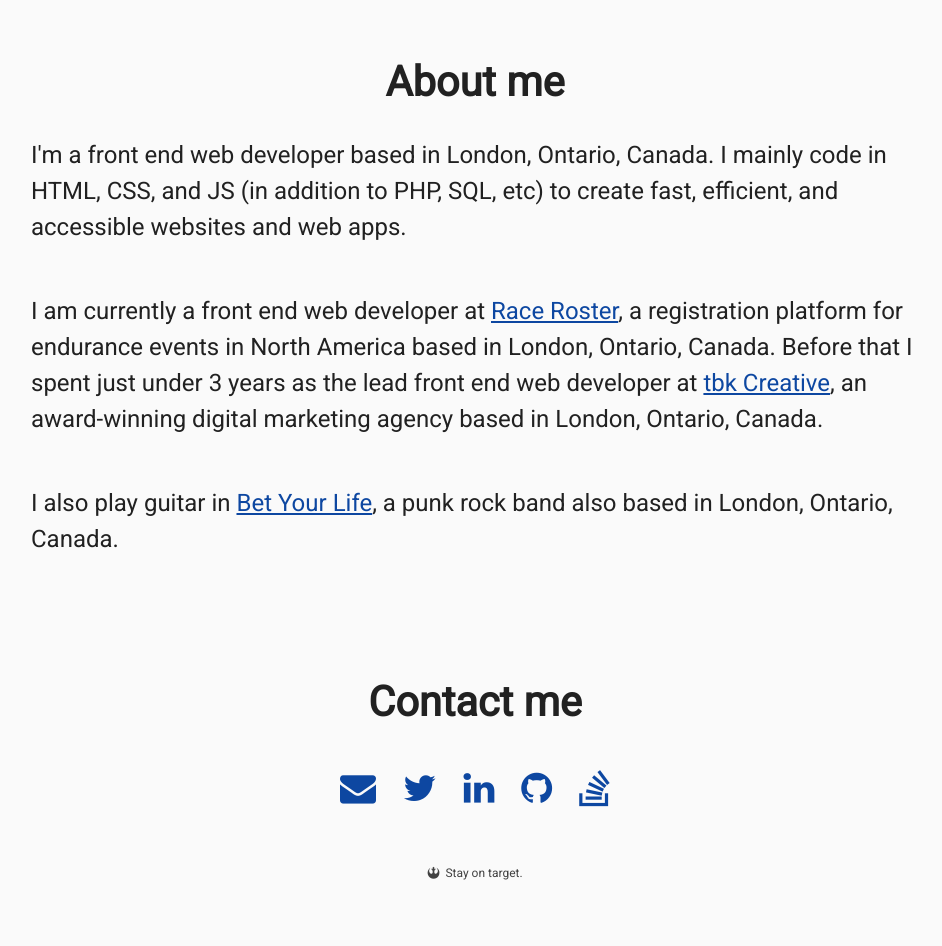
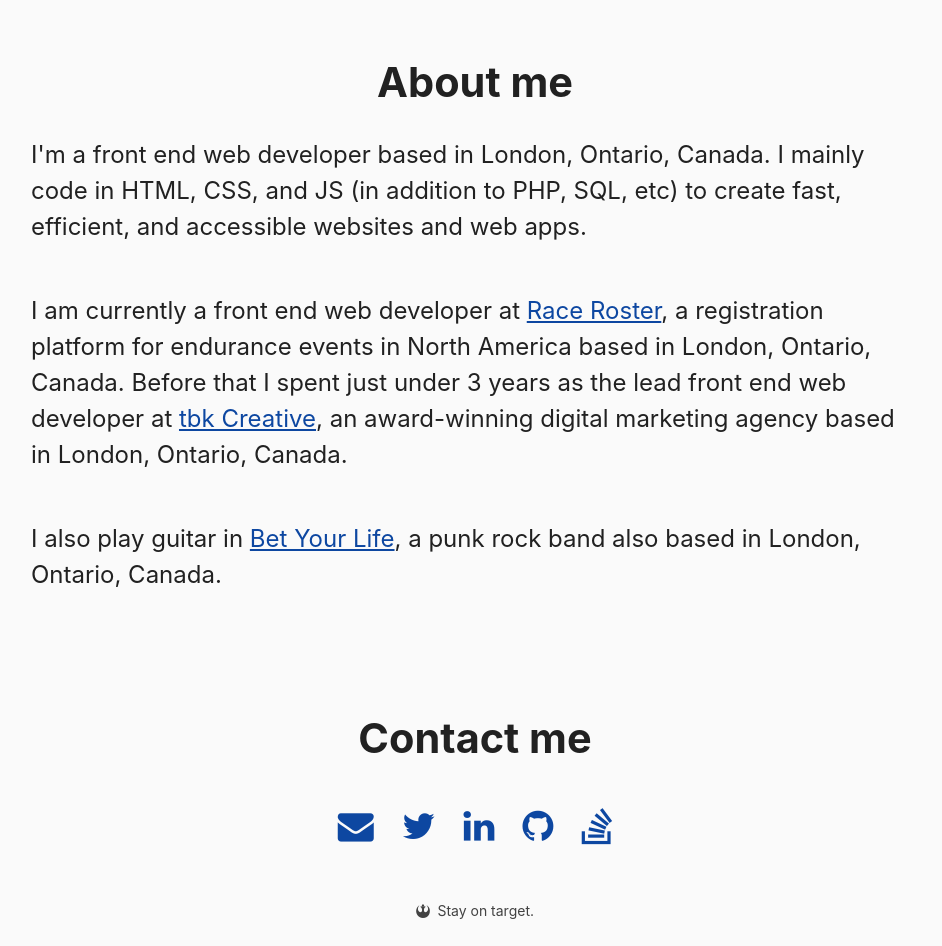
Before and after one commit to scottblinch/scottblinch.me, a website: page index.html in a window 1280 px wide. Shown: the part 600-1546 px from the top of the page, without its empty margins (165-1107 px from the left). Before the commit the page ends 1507 px from the top, so only its background shows below. Drawn offline with Linux system fonts and the light colour scheme.

Commit message:
Do the thing everyone is doing that makes you cool by using system fonts

```diff
--- a/index.html
+++ b/index.html
@@ -34,8 +34,7 @@
         <meta name="application-name" content="Scott Blinch">
         <meta name="theme-color" content="#ffffff">
 
-        <link rel="stylesheet" href="https://fonts.googleapis.com/css?family=Roboto">
-        <link rel="stylesheet" href="css/style.min.css?v=d41d8cd98f00b204e9800998ecf8427e">
+        <link rel="stylesheet" href="css/style.min.css?v=941b3001e4f455561755887cea751c78">
     </head>
     <body>
         <div class="container" itemscope itemtype="https://schema.org/Person">
--- a/scss/_home.scss
+++ b/scss/_home.scss
@@ -1,5 +1,5 @@
 html {
-    font-family: 'Roboto', sans-serif;
+    font-family: -apple-system, BlinkMacSystemFont, "Segoe UI", Roboto, Oxygen-Sans, Ubuntu, Cantarell, "Helvetica Neue", sans-serif;
     font-size: calc(18px + (24 - 18) * (100vw - 320px) / (1200 - 320));
     color: #212121;
     box-sizing: border-box;
@@ -130,7 +130,7 @@
 }
 
 .probably-insufferable-star-wars-reference {
-    font-size: .5em;
+    font-size: 14px;
     color: #424242;
     text-decoration: none;
 
--- a/service-worker.js
+++ b/service-worker.js
@@ -37,7 +37,7 @@
 /* eslint-disable indent, no-unused-vars, no-multiple-empty-lines, max-nested-callbacks, space-before-function-paren, quotes, comma-spacing */
 'use strict';
 
-var precacheConfig = [["amp.html","1665478c6182d992ed08121c0e6200ea"],["css/font-awesome.min.css","269550530cc127b6aa5a35925a7de6ce"],["css/main.css","382355c804ff231552be80957d925119"],["css/normalize.min.css","30583ed3d845d23cc6ffa4cdc63a0ca0"],["css/style.min.css","c27138745f1a2a56906c2946410ba79a"],["fonts/FontAwesome.otf","0d2717cd5d853e5c765ca032dfd41a4d"],["fonts/fontawesome-webfont.eot","674f50d287a8c48dc19ba404d20fe713"],["fonts/fontawesome-webfont.svg","912ec66d7572ff821749319396470bde"],["fonts/fontawesome-webfont.ttf","b06871f281fee6b241d60582ae9369b9"],["fonts/fontawesome-webfont.woff","fee66e712a8a08eef5805a46892932ad"],["fonts/fontawesome-webfont.woff2","af7ae505a9eed503f8b8e6982036873e"],["img/scott-blinch.jpg","7933fa33df1700865279de4d3d50fb67"],["index.html","f50290c59b43cef89498a2e436486a8f"],["js/main.js","19eac037dfa13cb93ceaf469e8dfeb02"],["js/main.min.js","15aae925df8d768ff20a9bb00db7c376"],["resume.html","2afc8b088f4fed85e80b3e1d496cd6fa"],["service-worker.html","c11eb9411779bcddc74d829a3b53617e"]];
+var precacheConfig = [["amp.html","7de26d379daa2500f33260bffcc096fe"],["css/font-awesome.min.css","269550530cc127b6aa5a35925a7de6ce"],["css/main.css","f5ac6eb78db472e161729a9f9246f7ae"],["css/normalize.min.css","30583ed3d845d23cc6ffa4cdc63a0ca0"],["css/style.min.css","941b3001e4f455561755887cea751c78"],["fonts/FontAwesome.otf","0d2717cd5d853e5c765ca032dfd41a4d"],["fonts/fontawesome-webfont.eot","674f50d287a8c48dc19ba404d20fe713"],["fonts/fontawesome-webfont.svg","912ec66d7572ff821749319396470bde"],["fonts/fontawesome-webfont.ttf","b06871f281fee6b241d60582ae9369b9"],["fonts/fontawesome-webfont.woff","fee66e712a8a08eef5805a46892932ad"],["fonts/fontawesome-webfont.woff2","af7ae505a9eed503f8b8e6982036873e"],["img/scott-blinch.jpg","7933fa33df1700865279de4d3d50fb67"],["index.html","fdbdd3b53c78615c7e996fb0679774ca"],["js/main.js","19eac037dfa13cb93ceaf469e8dfeb02"],["js/main.min.js","15aae925df8d768ff20a9bb00db7c376"],["resume.html","2afc8b088f4fed85e80b3e1d496cd6fa"],["service-worker.html","c11eb9411779bcddc74d829a3b53617e"]];
 var cacheName = 'sw-precache-v3--' + (self.registration ? self.registration.scope : '');
 
 
```
Also changed, not shown: amp.html (+2 -3 lines), css/main.css, css/style.min.css, 1 other file.
